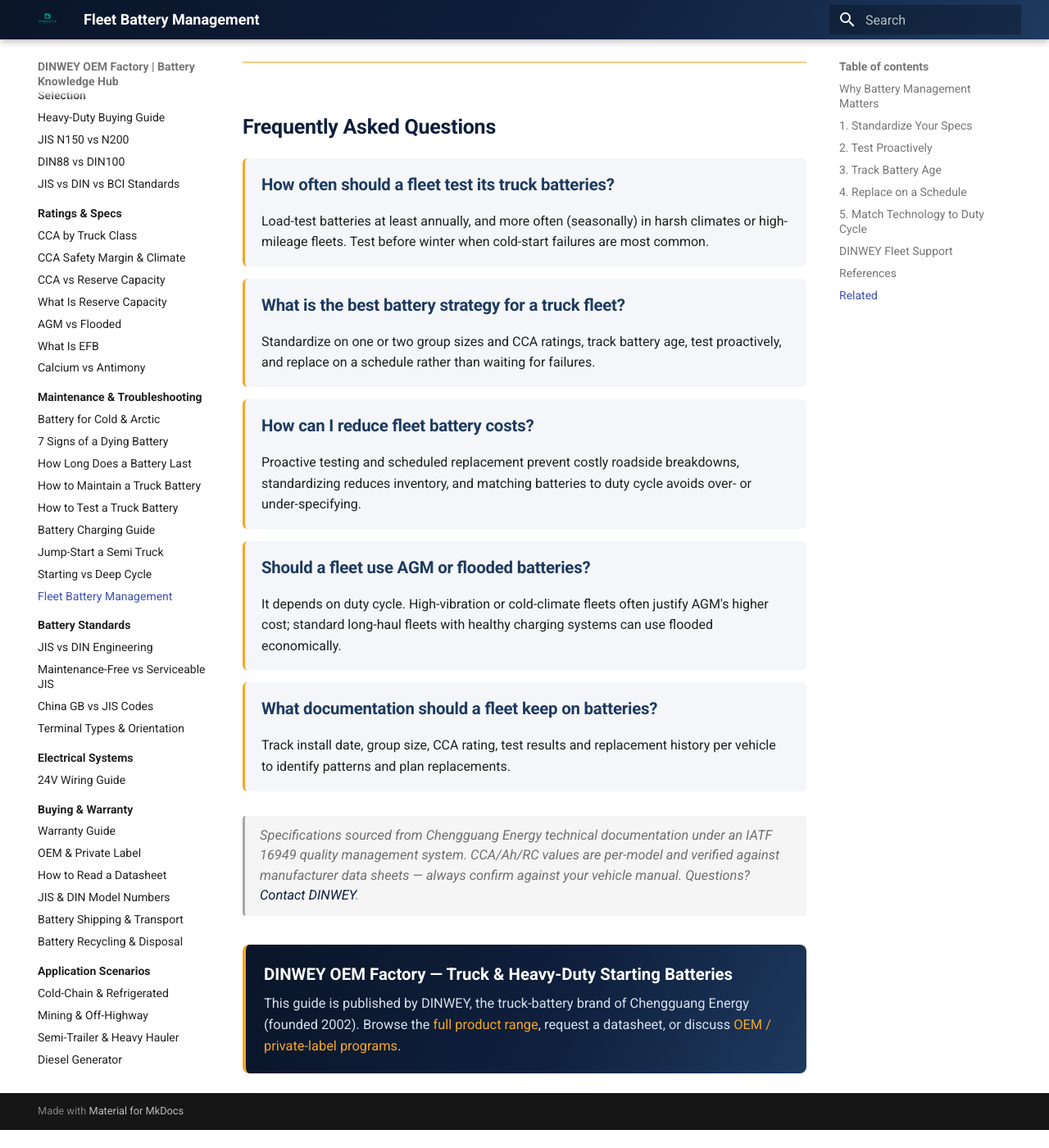
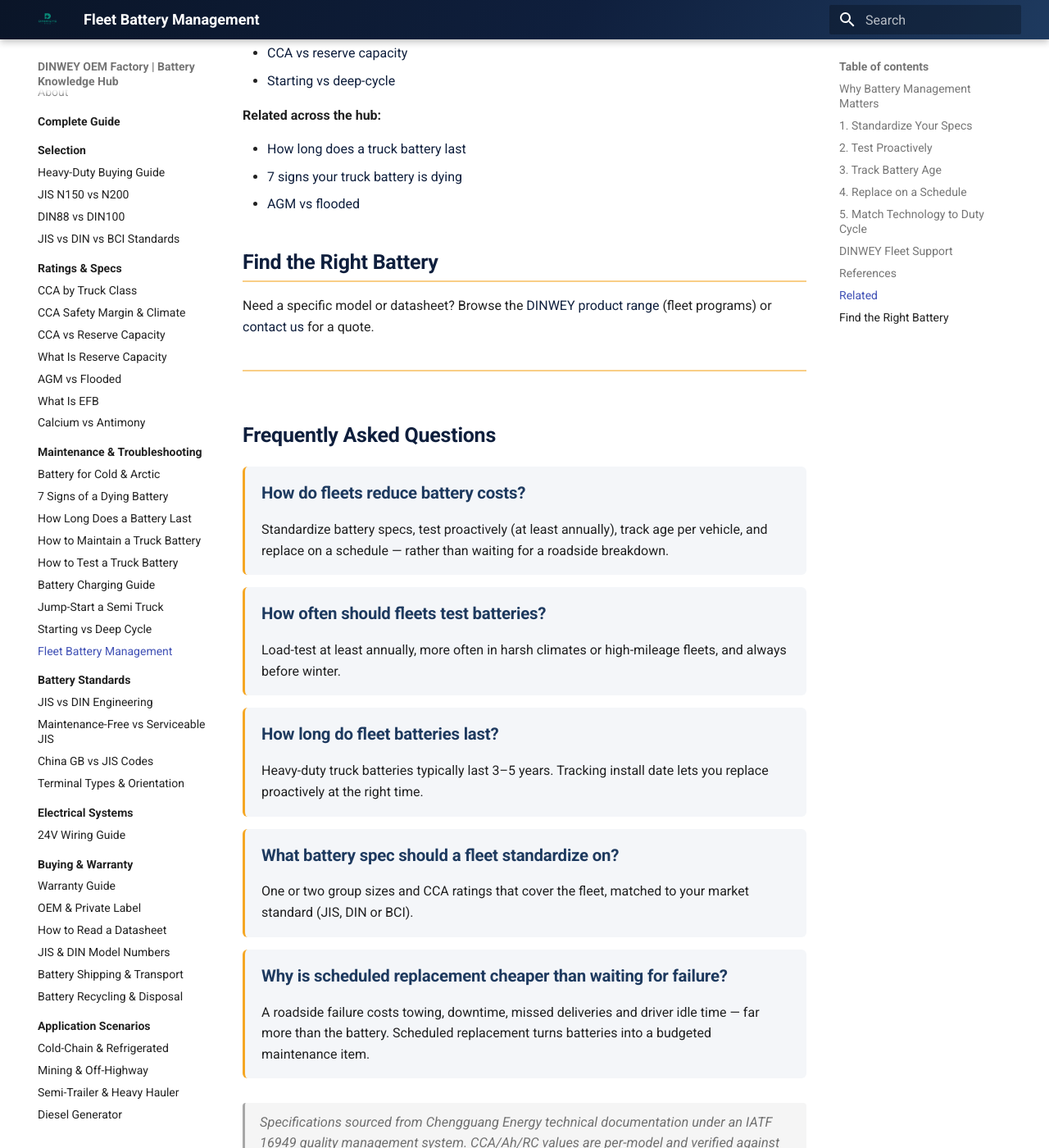
Before and after one commit to martinxionbiotech-max/data-dinweybattery, an MkDocs documentation site: the page built from docs/fleet-battery-management/index.md, in a window 1280 px wide and 1400 px high, scrolled down 2352 px. Shown: the whole window at 82% size. Built offline with MkDocs 1.6.1 and Material for MkDocs 9.7.7, drawn with Linux system fonts in a browser that asks for light colours; before the commit the page ends 3730 px from its top, so only the background shows below that; some of the changed text lies outside the part shown.

Commit message:
content: deepen reserve-capacity/fleet-mgmt/test/datasheet/charging docs

```diff
--- a/docs/fleet-battery-management/index.md
+++ b/docs/fleet-battery-management/index.md
@@ -1,22 +1,22 @@
 ---
-description: Fleet battery management guide — how truck fleet operators can extend battery life, reduce breakdowns and lower total cost through proactive testing, maintenance and replacement planning.
+description: Fleet battery management — how to cut truck battery costs by standardizing specs, testing proactively, tracking age and replacing on a schedule.
 type: article
 date_published: 2026-08-30
-date_modified: 2026-08-30
+date_modified: 2026-08-31
 faq:
-  - q: How often should a fleet test its truck batteries?
-    a: Load-test batteries at least annually, and more often (seasonally) in harsh climates or high-mileage fleets. Test before winter when cold-start failures are most common.
-  - q: What is the best battery strategy for a truck fleet?
-    a: Standardize on one or two group sizes and CCA ratings, track battery age, test proactively, and replace on a schedule rather than waiting for failures.
-  - q: How can I reduce fleet battery costs?
-    a: Proactive testing and scheduled replacement prevent costly roadside breakdowns, standardizing reduces inventory, and matching batteries to duty cycle avoids over- or under-specifying.
-  - q: Should a fleet use AGM or flooded batteries?
-    a: It depends on duty cycle. High-vibration or cold-climate fleets often justify AGM's higher cost; standard long-haul fleets with healthy charging systems can use flooded economically.
-  - q: What documentation should a fleet keep on batteries?
-    a: Track install date, group size, CCA rating, test results and replacement history per vehicle to identify patterns and plan replacements.
+  - q: How do fleets reduce battery costs?
+    a: Standardize battery specs, test proactively (at least annually), track age per vehicle, and replace on a schedule — rather than waiting for a roadside breakdown.
+  - q: How often should fleets test batteries?
+    a: Load-test at least annually, more often in harsh climates or high-mileage fleets, and always before winter.
+  - q: How long do fleet batteries last?
+    a: Heavy-duty truck batteries typically last 3–5 years. Tracking install date lets you replace proactively at the right time.
+  - q: What battery spec should a fleet standardize on?
+    a: One or two group sizes and CCA ratings that cover the fleet, matched to your market standard (JIS, DIN or BCI).
+  - q: Why is scheduled replacement cheaper than waiting for failure?
+    a: A roadside failure costs towing, downtime, missed deliveries and driver idle time — far more than the battery. Scheduled replacement turns batteries into a budgeted maintenance item.
 ---
 
-# Fleet Battery Management Guide
+# Fleet Battery Management
 
 **TL;DR** — The most expensive truck battery is the one that fails on the road. Fleet
 operators cut costs by standardizing battery specs, testing proactively (at least annually),
@@ -27,6 +27,10 @@
 A roadside battery failure costs far more than the battery: towing, downtime, missed
 deliveries and driver idle time. A systematic approach turns batteries from a random failure
 point into a predictable, budgeted maintenance item.
+
+The math is straightforward: a battery costs a few hundred, but a stranded truck costs several
+hundred per hour in downtime alone. If a proactive replacement prevents even one breakdown per
+vehicle per year, the program pays for itself many times over.
 
 ## 1. Standardize Your Specs
 
@@ -50,6 +54,10 @@
 Record install date, group size, CCA rating and test results per vehicle. Heavy-duty batteries
 typically last 3–5 years; tracking age lets you replace proactively at the right time.
 
+A simple spreadsheet is enough: vehicle ID, battery install date, group size, CCA, and last
+load-test result. The point is to see the decline *before* it strands a truck, not to
+reconstruct history after a breakdown.
+
 ## 4. Replace on a Schedule
 
 Replace batteries at the 3–5 year mark, or sooner if they fail a load test. A scheduled
@@ -60,6 +68,8 @@
 - **Standard long-haul** — flooded is economical
 - **High vibration / cold climate** — AGM justifies its premium
 - **Start-stop / demanding** — EFB or AGM
+
+For the technology comparison see [AGM vs flooded](../agm-vs-flooded/index.md).
 
 ## DINWEY Fleet Support
 
@@ -89,3 +99,7 @@
 - [How long does a truck battery last](../how-long-does-a-truck-battery-last/index.md)
 - [7 signs your truck battery is dying](../7-signs-dying-battery/index.md)
 - [AGM vs flooded](../agm-vs-flooded/index.md)
+
+## Find the Right Battery
+
+Need a specific model or datasheet? Browse the [DINWEY product range](https://dinweysbattery.com/products/fleet/) (fleet programs) or [contact us](https://dinweysbattery.com/contact/) for a quote.
```
Also changed, not shown: docs/battery-charging-guide/index.md (+27 -12 lines), docs/how-to-read-datasheet/index.md (+22 -11 lines), docs/how-to-test-battery/index.md (+15 -10 lines), docs/what-is-reserve-capacity/index.md (+25 -12 lines).
